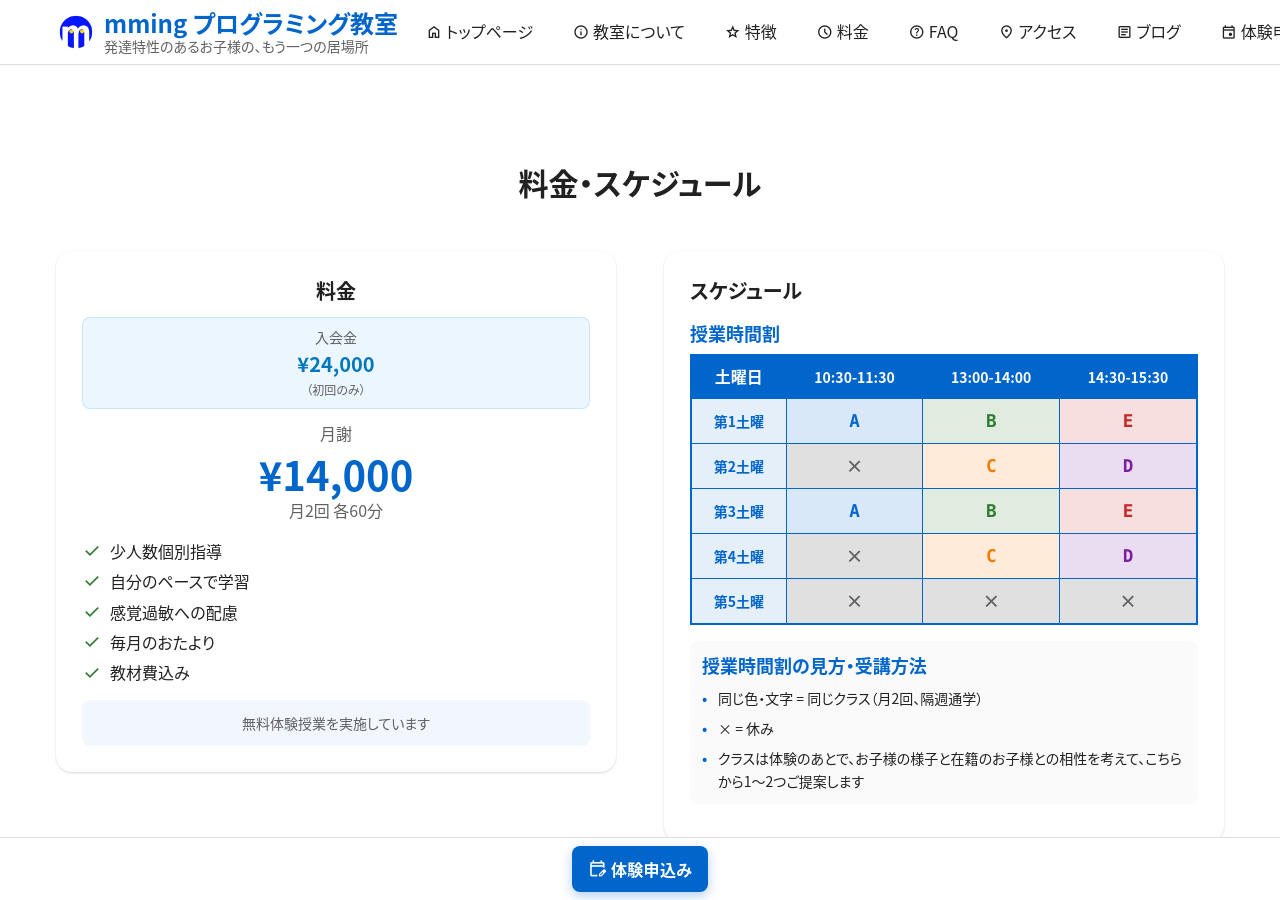
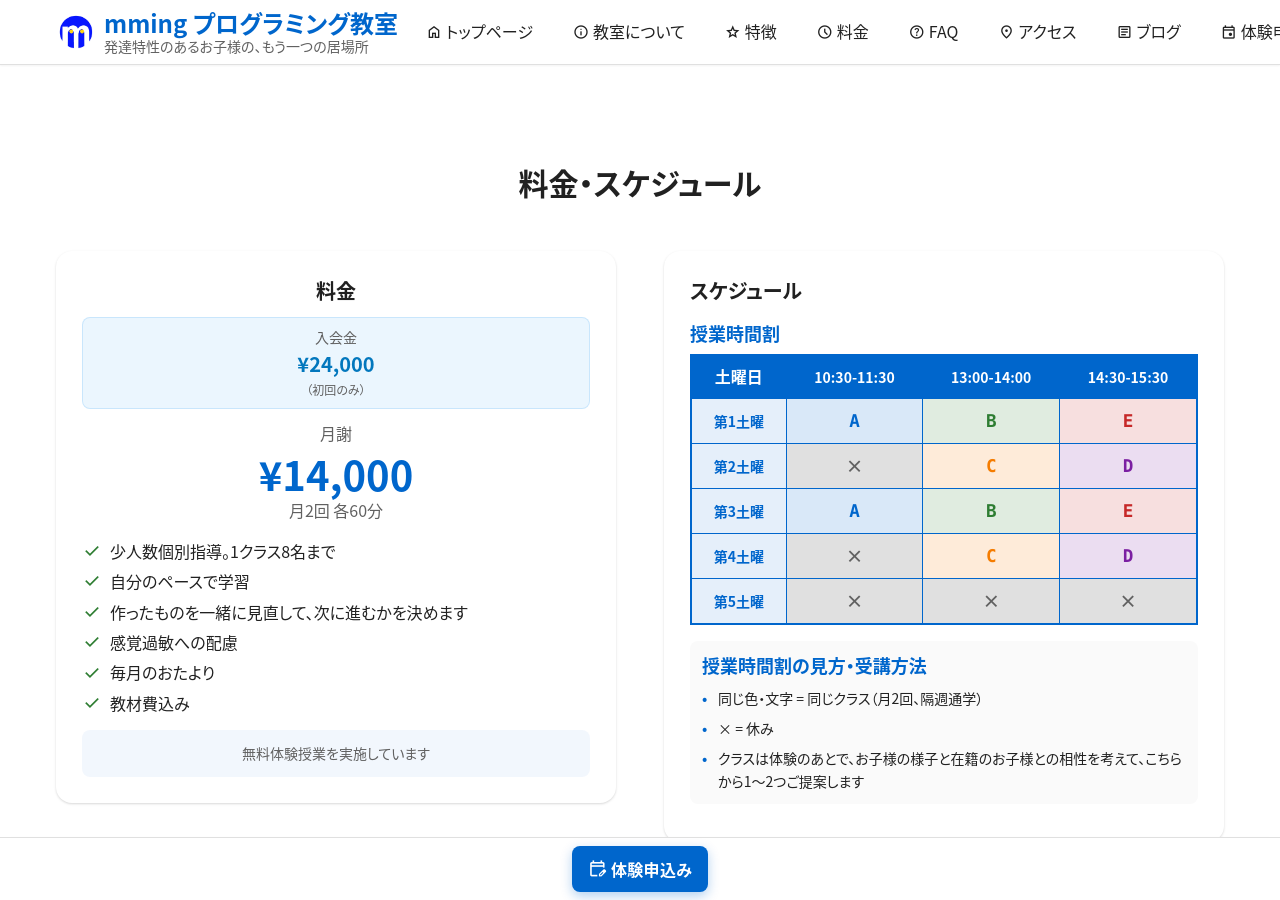
Before and after one commit to Mming-Lab/Mming-Lab.github.io, a Jekyll site: the page built from pricing.html, in a window 1280 px wide and 900 px high. Built offline with Jekyll 4.4.1, drawn with Linux system fonts in a browser that asks for light colours; part of the change alters nothing that is shown.

Commit message:
content: 料金に、人が見ていることと定員の上限を加える
「〇〇 料金」は検討後期の最も申込に近い検索クエリで、着地した保護者は
「¥14,000 ÷ 月2回 = 1回¥7,000」を計算したうえで内訳を読む。その計算の
根拠になる情報が無かったので、2点だけ加えた。

- 「作ったものを一緒に見直して、次に進むかを決めます」を追加。動画を見て
  各自で進める形との違いが、ここで初めて読めるようになる。「自分のペースで
  学習」と対にして、ペースが人の目で区切られていることを示す
- 「少人数個別指導」に上限を付けた。「少人数」だけでは2名か8名か分からず、
  単価の根拠にならなかった。8名は特別支援学級の1学級の定員に合わせたもの

書かなかったもの（判断の経緯は .claude/operations.md）:
スタッフの人数、定員の下限、他の教室との比較、月謝を正当化する節。
守れない約束になるもの、目指す形でないもの、弁明に見えるものは入れない。

Co-Authored-By: Claude Opus 5 <noreply@anthropic.com>

```diff
--- a/_data/pricing_schedule.yml
+++ b/_data/pricing_schedule.yml
@@ -50,9 +50,23 @@ plan:
   name: "料金"
   price: "¥14,000"
   period: "月2回 各60分"
+  # 注: 「自分のペースで学習」は単独で置かないこと。それだけだと動画を見て
+  #     各自で進める形と区別がつかない。次の「見直して、次に進むかを決めます」
+  #     と対にして、ペースが人の目で区切られていることが読めるようにしている。
+  #
+  # 注: スタッフの人数はここに書かない（理由は .claude/operations.md）。
+  #     クラスの決め方も書かない。schedule.legend.items が正本で、
+  #     料金カードと凡例は横並びで同時に見えるため、重複がそのまま目に入る。
+  #
+  # 注: 定員は上限だけ書く。下限（人数の少ないクラス）は書かないこと。
+  #     一人に分けることは目指す形ではないので（about.yml の「みんなと同じ
+  #     場所で過ごせた日」と同じ方向）、書くと選べる形のひとつに見える。
+  #     上限の8名は特別支援学級の1学級の定員に合わせたもので、ここは超えない。
+  #     保護者がお子様で規模を想像できる数字でもある。
   features:
-    - "少人数個別指導"
+    - "少人数個別指導。1クラス8名まで"
     - "自分のペースで学習"
+    - "作ったものを一緒に見直して、次に進むかを決めます"
     - "感覚過敏への配慮"
     - "毎月のおたより"
     - "教材費込み"
```
